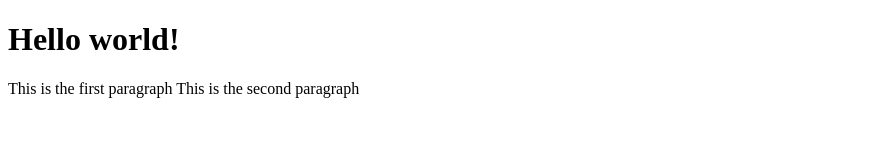
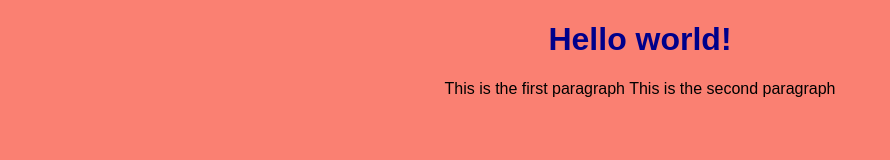
Before and after one commit to AlbinCayanan/git-test, a website: page index.html in a window 1280 px wide. Shown: the whole page, without its empty margins (0-890 px from the left). Drawn offline with Linux system fonts and the light colour scheme.

Commit message:
Fourth commit: Added npm, Lite server, .gitignore

```diff
--- a/index.html
+++ b/index.html
@@ -1,6 +1,8 @@
 <!DOCTYPE html>
 <html>
-    <head></head>
+    <head>
+        <link rel="stylesheet" href="styles.css">
+    </head>
     <body>
         <h1>Hello world!</h1>
         <p1>This is the first paragraph</p1>
--- /dev/null
+++ b/styles.css
@@ -0,0 +1,9 @@
+body {
+    background-color: salmon;
+    font-family: Arial, sans-serif;
+    text-align: center;
+}
+
+h1 {
+    color: darkblue;
+}
```
Also changed, not shown: package.json (added, +25 -0 lines), 2 other files.
